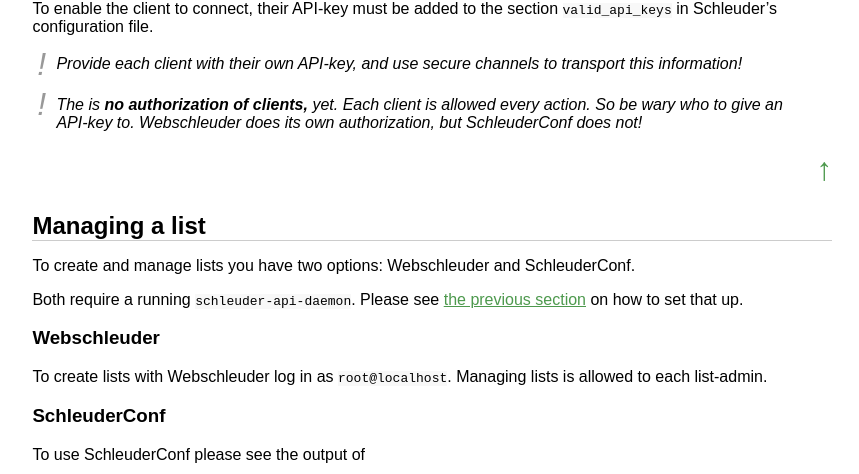
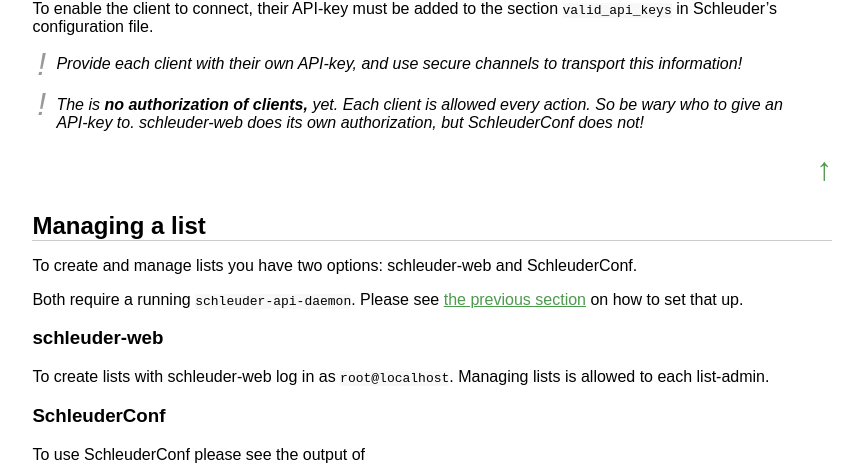
Before and after one commit to schleuder/schleuder-website, a Jekyll site: the page built from docs/index.md, in a window 1280 px wide and 900 px high, scrolled down 4093 px. Shown: the part 164-638 px from the top of the window, without its empty margins (6-865 px from the left). Built offline with Jekyll 4.4.1, drawn with Linux system fonts in a browser that asks for light colours; some of the changed text lies outside the part shown.

Commit message:
webschleuder → schleuder-web

```diff
--- a/docs/index.md
+++ b/docs/index.md
@@ -118,7 +118,7 @@
 
 ### Schleuder API
 
-The Schleuder API is provided by `schleuder-api-daemon`. Configuration clients (Webschleuder, SchleuderConf) use it to access information about lists, subscriptions, and keys. As you probably want to at least use SchleuderConf from localhost, setting up schleuder-api-daemon is useful even without remote clients.
+The Schleuder API is provided by `schleuder-api-daemon`. Configuration clients (schleuder-web, SchleuderConf) use it to access information about lists, subscriptions, and keys. As you probably want to at least use SchleuderConf from localhost, setting up schleuder-api-daemon is useful even without remote clients.
 
 {: .note}
 Schleuder does **not** use schleuder-api-daemon to process emails.
@@ -165,7 +165,7 @@
 Provide each client with their own API-key, and use secure channels to transport this information!
 
 {: .note}
-The is **no authorization of clients,** yet. Each client is allowed every action. So be wary who to give an API-key to. Webschleuder does its own authorization, but SchleuderConf does not!
+The is **no authorization of clients,** yet. Each client is allowed every action. So be wary who to give an API-key to. schleuder-web does its own authorization, but SchleuderConf does not!
 
 
 
@@ -174,14 +174,14 @@
 
 ## Managing a list
 
-To create and manage lists you have two options: Webschleuder and SchleuderConf.
+To create and manage lists you have two options: schleuder-web and SchleuderConf.
 
 Both require a running `schleuder-api-daemon`. Please see [the previous section](#schleuder-api) on how to set that up.
 
 
-### Webschleuder
+### schleuder-web
 
-To create lists with Webschleuder log in as `root@localhost`. Managing lists is allowed to each list-admin.
+To create lists with schleuder-web log in as `root@localhost`. Managing lists is allowed to each list-admin.
 
 ### SchleuderConf
 
```
